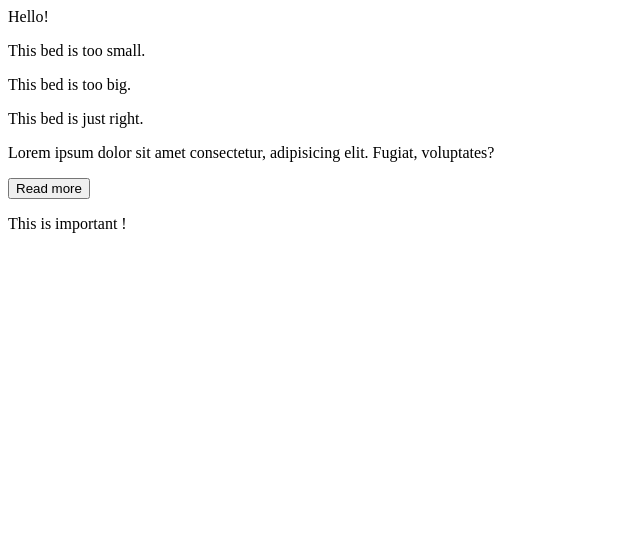
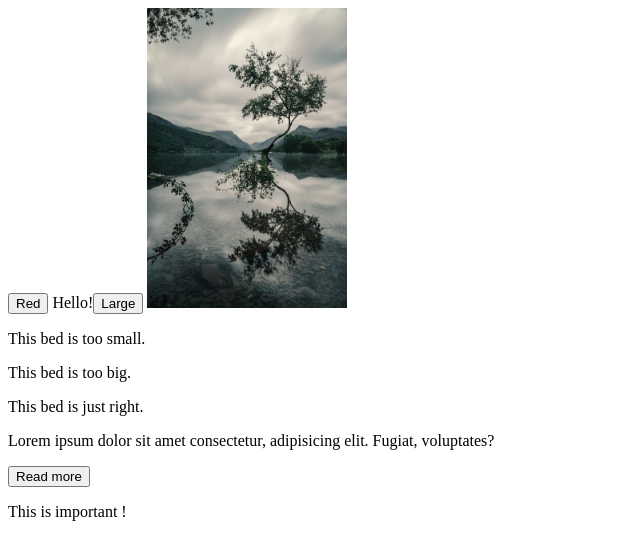
Before and after one commit to iqranaz240/new, a plain HTML site: page index.html in a window 1280 px wide. Shown: the whole page, without its empty margins (0-640 px from the left). Drawn offline with Linux system fonts and the light colour scheme.

Commit message:
updated index.html

```diff
--- a/index.html
+++ b/index.html
@@ -26,10 +26,10 @@
     <button id="btn" onclick="">Submit</button> -->
 
 
-    <!-- <button onclick="makeRed();">Red</button>
+    <button onclick="makeRed();">Red</button>
     <button onclick="makeLarge();">Large</button>
 
-     <img src="./images/before.jpeg" id="before" onMouseover="swapPic('before', './images/after.jpg');" onmouseout="swapPic('before', './images/before.jpeg');" width="200px" height="300px"> -->
+     <img src="./images/before.jpeg" id="before" onMouseover="swapPic('before', './images/after.jpg');" onmouseout="swapPic('before', './images/before.jpeg');" width="200px" height="300px">
 
     <p>This bed is too small.</p>
     <p>This bed is too big.</p>
```
